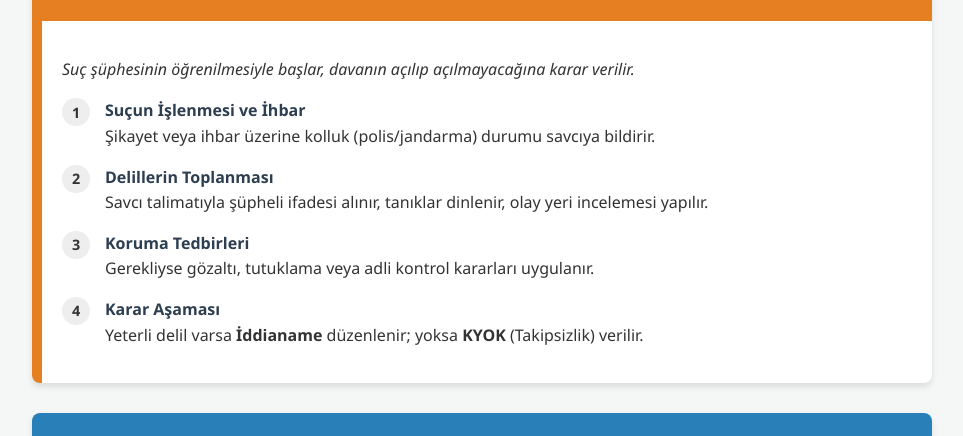
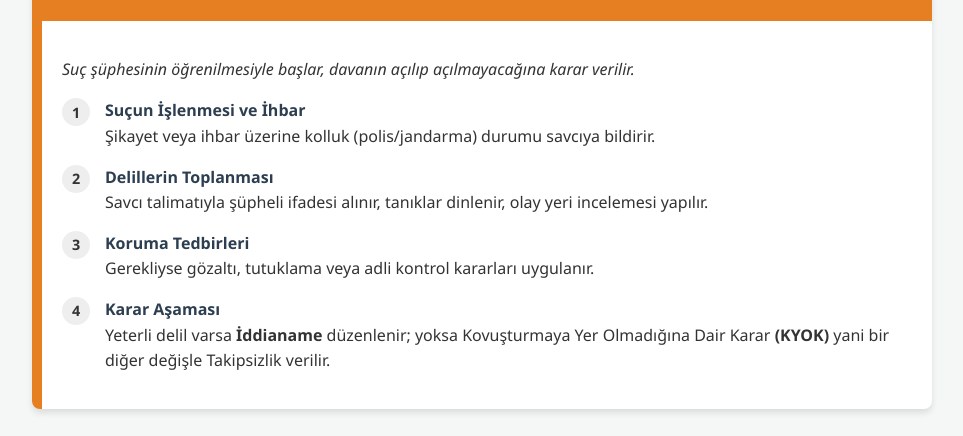
Before and after one commit to 03tekno/03tekno.github.io, a plain HTML site: page adliye.html in a window 1280 px wide. Shown: the part 306-742 px from the top of the page, without its empty margins (158-1121 px from the left). Drawn offline with Linux system fonts and the light colour scheme.

Commit message:
Update adliye.html

```diff
--- a/adliye.html
+++ b/adliye.html
@@ -153,7 +153,7 @@
                 <div class="step-number">4</div>
                 <div class="step-text">
                     <span class="step-title">Karar Aşaması</span>
-                    Yeterli delil varsa <strong>İddianame</strong> düzenlenir; yoksa <strong>KYOK</strong> (Takipsizlik) verilir.
+                    Yeterli delil varsa <strong>İddianame</strong> düzenlenir; yoksa Kovuşturmaya Yer Olmadığına Dair Karar <strong>(KYOK)</strong> yani bir diğer değişle Takipsizlik verilir.
                 </div>
             </div>
         </div>
```
